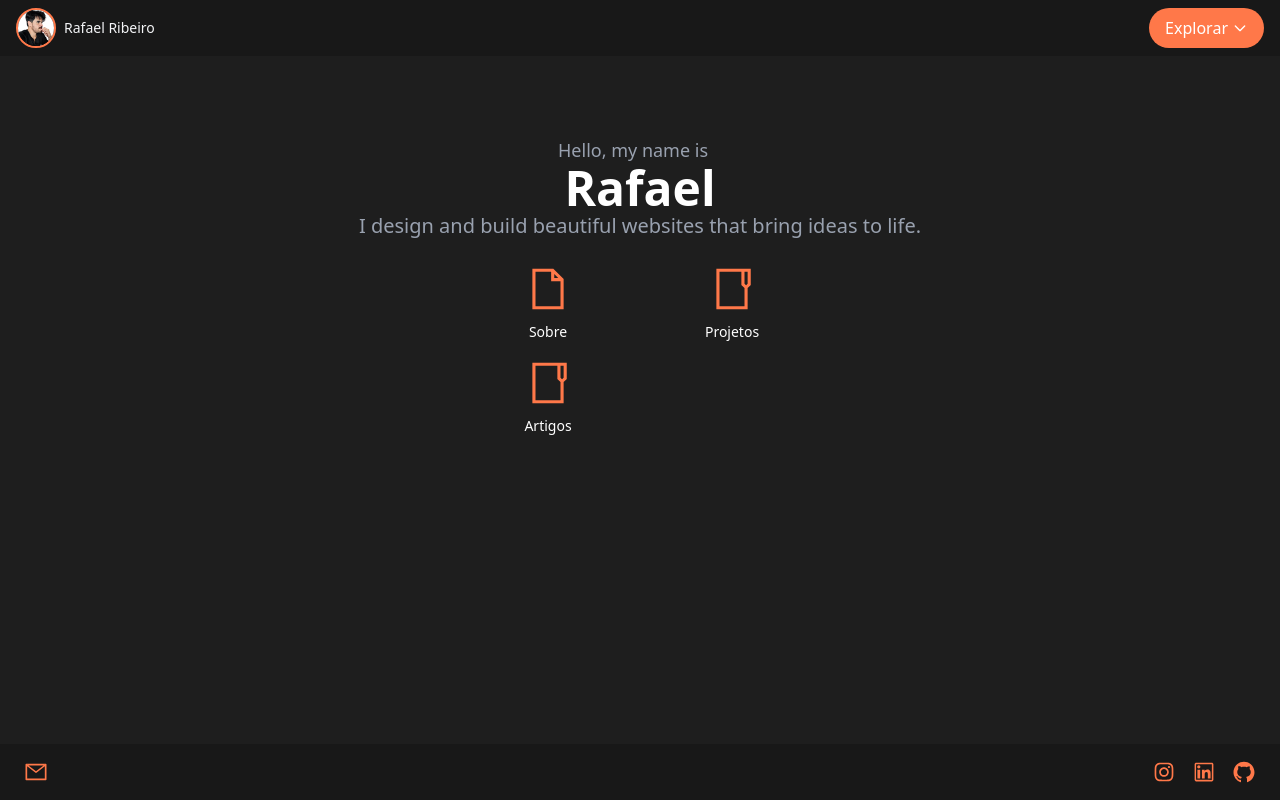
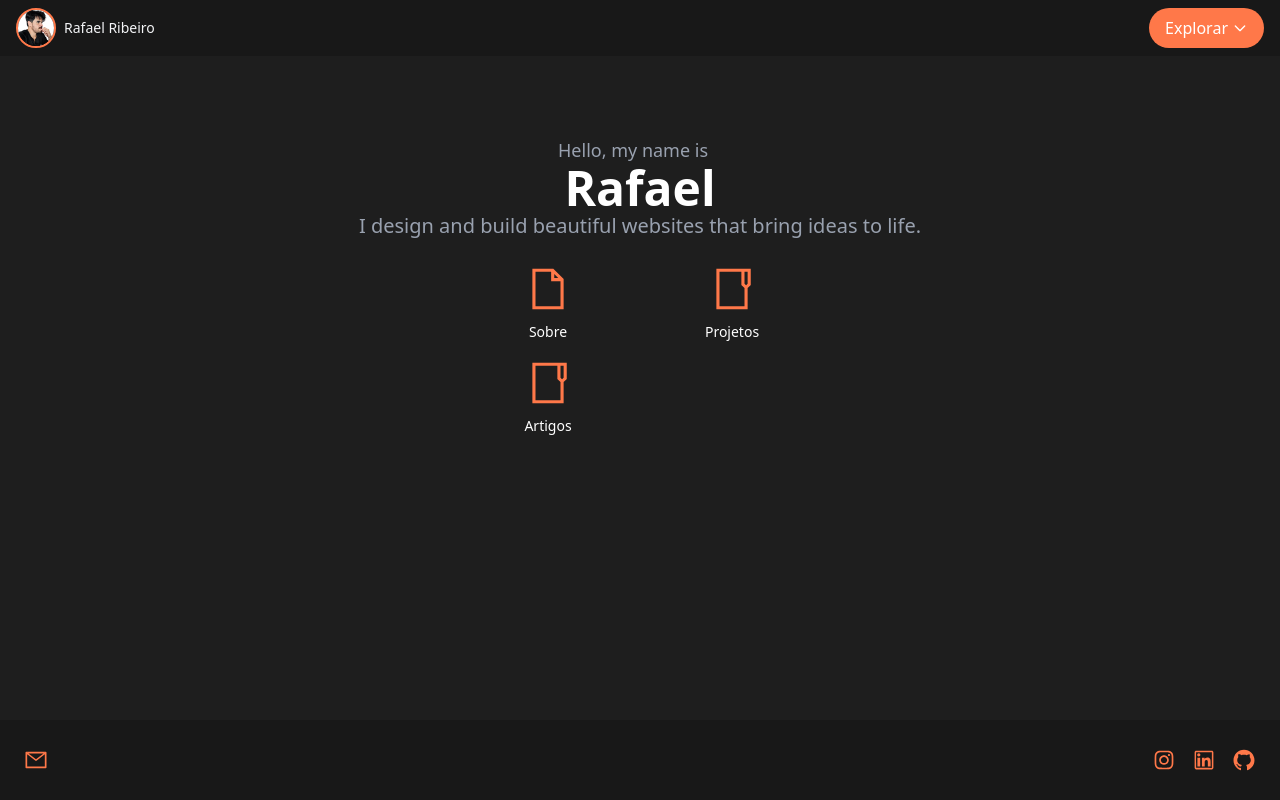
Before and after one commit to RafahOlive/rafa-blog, a Next.js app: page / in a window 1280 px wide. Built offline with nearby package versions, Linux system fonts and the light colour scheme.

Commit message:
Adjusting footer

```diff
--- a/src/app/components/Footer.tsx
+++ b/src/app/components/Footer.tsx
@@ -7,15 +7,13 @@ import {
 
 export default function Footer() {
   return (
-    <footer className="bg-alt py-4 px-6 flex justify-between items-center">
+    <footer className="bg-alt py-4 px-6 min-h-[80px] flex justify-between items-center">
       {/* Esquerda - Email */}
       <a
         href="mailto:seuemail@example.com"
         className="text-white hover:text-orange-500 transition"
       >
-        <AiOutlineMail
-        className="icons-orange"
-         size={24} />
+        <AiOutlineMail className="icons-orange" size={24} />
       </a>
 
       {/* Direita - Redes sociais */}
@@ -26,9 +24,7 @@ export default function Footer() {
           rel="noopener noreferrer"
           className="text-white hover:text-orange-500 transition"
         >
-          <AiOutlineInstagram
-          className="icons-orange"
-          size={24} />
+          <AiOutlineInstagram className="icons-orange" size={24} />
         </a>
         <a
           href="https://linkedin.com"
@@ -36,9 +32,7 @@ export default function Footer() {
           rel="noopener noreferrer"
           className="text-white hover:text-orange-500 transition"
         >
-          <AiOutlineLinkedin
-          className="icons-orange"
-           size={24} />
+          <AiOutlineLinkedin className="icons-orange" size={24} />
         </a>
         <a
           href="https://github.com"
@@ -46,9 +40,7 @@ export default function Footer() {
           rel="noopener noreferrer"
           className="text-white hover:text-orange-500 transition"
         >
-          <AiOutlineGithub
-          className="icons-orange"
-           size={24} />
+          <AiOutlineGithub className="icons-orange" size={24} />
         </a>
       </div>
     </footer>
```
